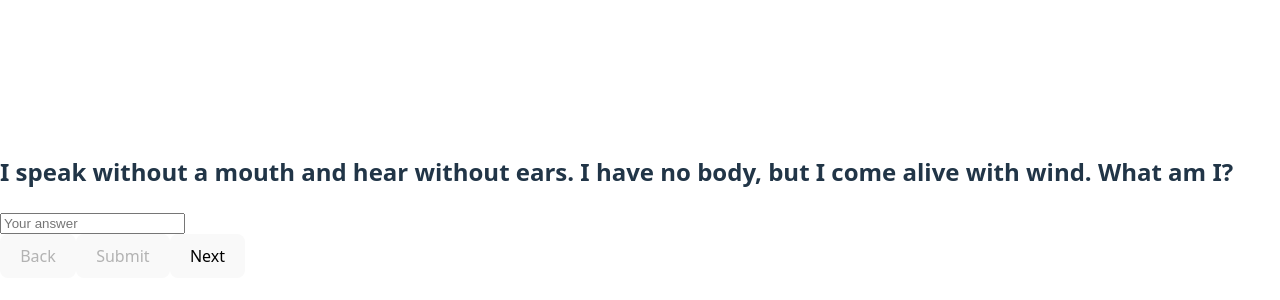
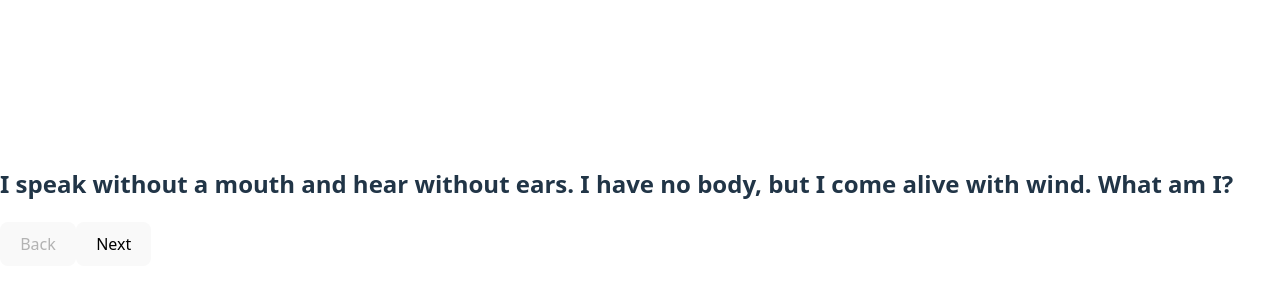
Before and after one commit to prdcr-gem/FlashCardsp2, a React (Vite) app: page / in a window 1280 px wide. Shown: the part 194-494 px from the top of the page. Built offline with nearby package versions, Linux system fonts and the light colour scheme.

Commit message:
added card and did minor fixes

```diff
--- a/src/App.jsx
+++ b/src/App.jsx
@@ -1,4 +1,5 @@
 import React, { useState } from "react";
+import Card from "./Card";
 
 const flashcards = [
   { question: "I speak without a mouth and hear without ears. I have no body, but I come alive with wind. What am I?", answer: "Echo" },
@@ -13,70 +14,36 @@ const flashcards = [
   { question: "The more you use me, the more you leave behind. What am I?", answer: "A trail" }
 ];
 
-export default function FlashcardsApp() {
+export default function App() {
   const [currentIndex, setCurrentIndex] = useState(0);
-  const [userGuess, setUserGuess] = useState("");
-  const [feedback, setFeedback] = useState(null);
   const [isFlipped, setIsFlipped] = useState(false);
-
-  const handleSubmit = () => {
-    if (userGuess.trim().toLowerCase() === flashcards[currentIndex].answer.toLowerCase()) {
-      setFeedback("Correct!");
-    } else {
-      setFeedback("Incorrect. Try again!");
-    }
-    setIsFlipped(true);
-  };
 
   const handleNext = () => {
     if (currentIndex < flashcards.length - 1) {
       setCurrentIndex(currentIndex + 1);
-      resetState();
+      setIsFlipped(false);
     }
   };
 
   const handleBack = () => {
     if (currentIndex > 0) {
       setCurrentIndex(currentIndex - 1);
-      resetState();
+      setIsFlipped(false);
     }
-  };
-
-  const resetState = () => {
-    setUserGuess("");
-    setFeedback(null);
-    setIsFlipped(false);
   };
 
   return (
     <div className="flex flex-col items-center justify-center h-screen">
-      <div
-        className={`w-96 h-56 flex items-center justify-center text-center border border-gray-300 rounded-lg shadow-lg cursor-pointer bg-white transform transition-transform ${isFlipped ? "rotate-y-180" : ""}`}
+      <Card
+        question={flashcards[currentIndex].question}
+        answer={flashcards[currentIndex].answer}
+        isFlipped={isFlipped}
         onClick={() => setIsFlipped(!isFlipped)}
-      >
-        <h2 className="text-xl font-bold">
-          {isFlipped ? flashcards[currentIndex].answer : flashcards[currentIndex].question}
-        </h2>
-      </div>
+      />
 
-      {!isFlipped && (
-        <input
-          type="text"
-          value={userGuess}
-          onChange={(e) => setUserGuess(e.target.value)}
-          placeholder="Your answer"
-          className="border p-2 my-4 w-full max-w-xs rounded-md"
-        />
-      )}
-
-      {feedback && <p className={`mt-2 text-lg font-bold ${feedback === "Correct!" ? "text-green-500" : "text-red-500"}`}>{feedback}</p>}
-
-      <div className="flex space-x-4 mt-4">
+      <div className="flex space-x-4 mt-6">
         <button onClick={handleBack} disabled={currentIndex === 0} className="px-4 py-2 bg-gray-300 rounded-md disabled:opacity-50">
           Back
-        </button>
-        <button onClick={handleSubmit} disabled={isFlipped || userGuess === ""} className="px-4 py-2 bg-blue-500 text-white rounded-md disabled:opacity-50">
-          Submit
         </button>
         <button onClick={handleNext} disabled={currentIndex === flashcards.length - 1} className="px-4 py-2 bg-gray-300 rounded-md disabled:opacity-50">
           Next
--- /dev/null
+++ b/src/Card.jsx
@@ -0,0 +1,16 @@
+import React from "react";
+
+export default function Card({ question, answer, isFlipped, onClick }) {
+  return (
+    <div
+      className="relative w-96 h-56 flex items-center justify-center text-center border border-gray-300 rounded-lg shadow-lg bg-white cursor-pointer transform transition-transform"
+      onClick={onClick}
+    >
+      <div className={`absolute w-full h-full flex items-center justify-center transition-transform duration-500 ${isFlipped ? "rotate-y-180" : ""}`}>
+        <h2 className="text-xl font-bold p-4">
+          {isFlipped ? answer : question}
+        </h2>
+      </div>
+    </div>
+  );
+}
```
